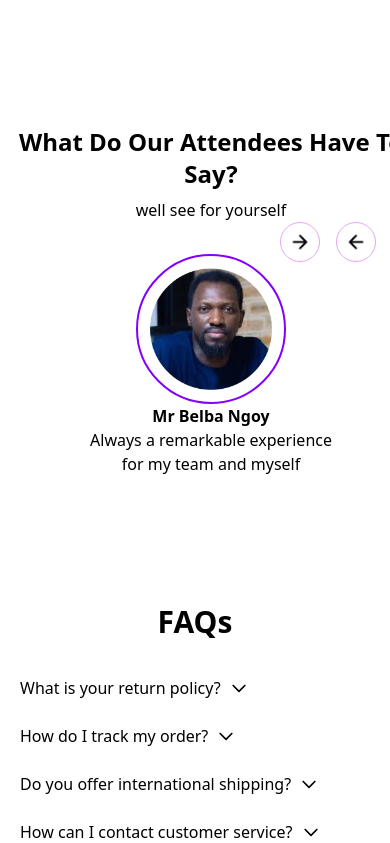
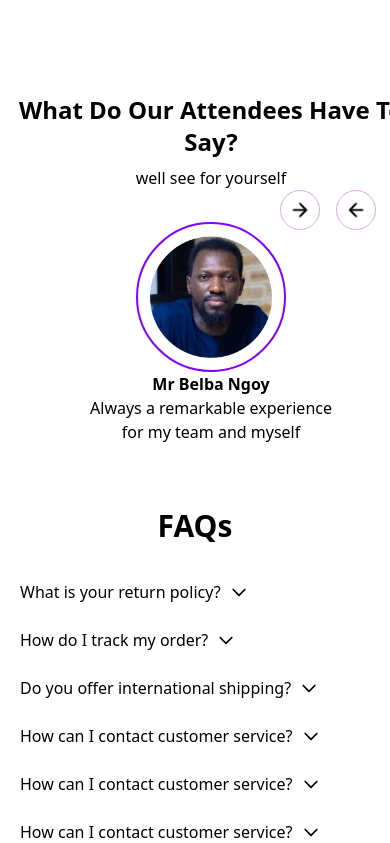
Before and after one commit to Deevyne99/beltsoft, a React (Vite) app: page / in a window 390 px wide. Shown: the part 6201-7044 px from the top of the page. Built offline with nearby package versions, Linux system fonts and the light colour scheme.

Commit message:
correct design error

```diff
--- a/src/App.jsx
+++ b/src/App.jsx
@@ -37,10 +37,10 @@ function App() {
       <div className='my-16'>
         <FounderSection />
       </div>
-      <div className='my-16'>
+      <div className='my-8 md:my-16'>
         <Testimonial />
       </div>
-      <div className='my-16'>
+      <div className='my-8 md:my-16'>
         <FAQ />
       </div>
       <div>
```
